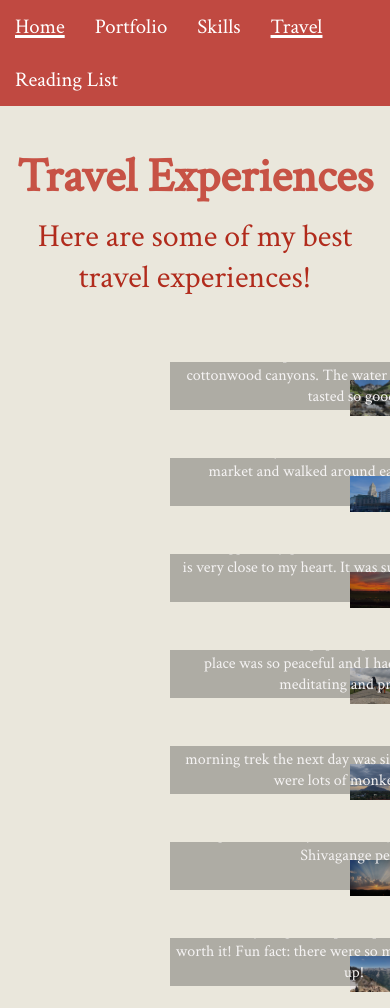
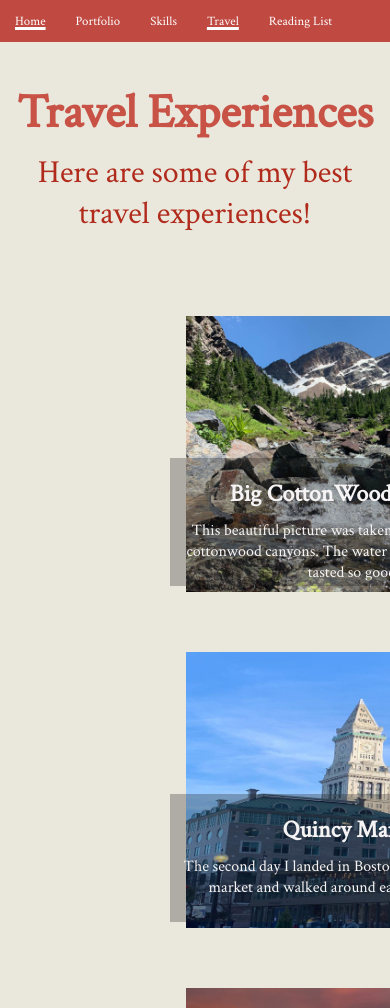
Before and after one commit to bhoomikamadhukar/PersonalWebsite, a website: page html/travel.html in a window 390 px wide. Shown: the top 1008 px of the page. Drawn offline with nearby package versions, Linux system fonts and the light colour scheme.

Commit message:
Make small changes

```diff
--- a/css/landing.css
+++ b/css/landing.css
@@ -161,7 +161,7 @@ body{
     }
     .nav-bar{
         flex-direction: row;
-        font-size: 1.3rem;
+        font-size: 0.8rem;
     }
     .about h1{
         margin-top: 23rem;
--- a/css/portfolio.css
+++ b/css/portfolio.css
@@ -91,6 +91,6 @@ hr{
 @media screen and (max-width:600px){
     .nav-bar{
         flex-direction: column;
-        font-size: 1.3rem;
+        font-size: 0.8rem;
     }
 }
--- a/css/reading.css
+++ b/css/reading.css
@@ -77,7 +77,7 @@ td{
   @media screen and (max-width:600px){
     .nav-bar{
         flex-direction: column;
-        font-size: 1.3rem;
+        font-size: 0.8rem;
     }
     .title h3{
         text-align: center;
--- a/css/skills.css
+++ b/css/skills.css
@@ -96,6 +96,6 @@ body{
   @media screen and (max-width:600px){
     .nav-bar{
         flex-direction: column;
-        font-size: 1.3rem;
+        font-size: 0.8rem;
     }
   }
--- a/css/travel.css
+++ b/css/travel.css
@@ -176,7 +176,7 @@ body {
   @media screen and (max-width:600px){
     .nav-bar{
         flex-direction: column;
-        font-size: 1.3rem;
+        font-size: 0.8rem;
     }
     .title h2{
         text-align: center;
@@ -187,7 +187,7 @@ body {
         font-size: 2rem;
     }
     .pictures img{
-        margin-left: 2.5rem;
-        width:3rem;
+        margin-left: 1rem;
+
     }
   }
```
